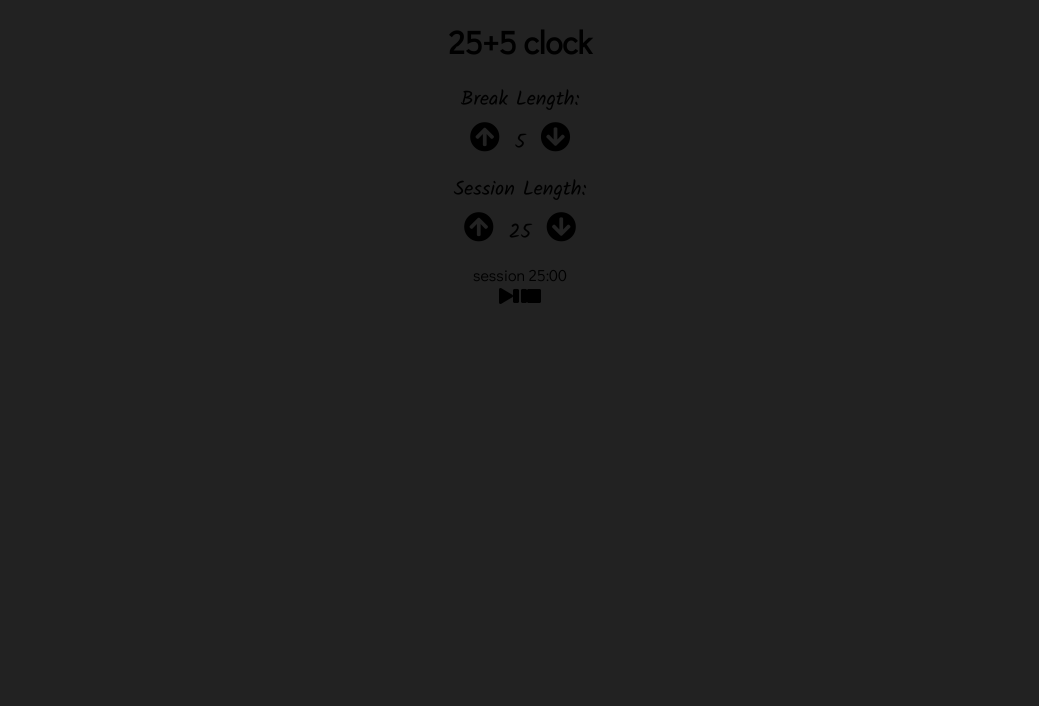
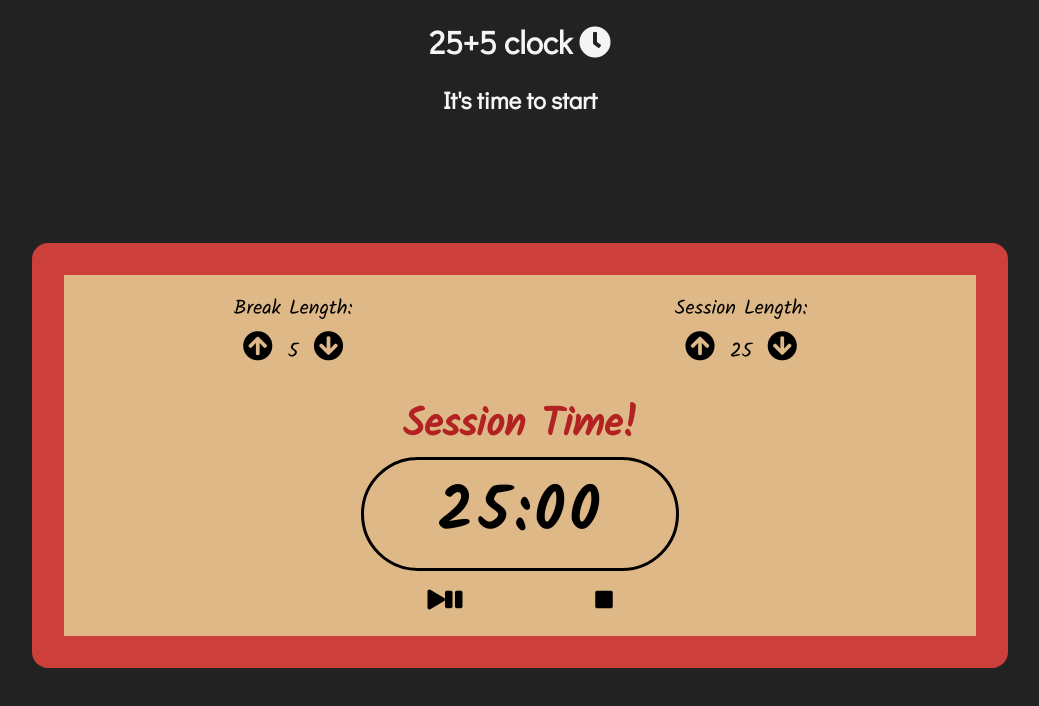
Before and after one commit to ramabadash/React-25-5, a React (Create React App) app in the folder session-break-clock/: page / in a window 1280 px wide. Shown: the top 706 px of the page, without its empty margins (120-1159 px from the left). Built offline with nearby package versions, Linux system fonts and the light colour scheme; a web font is replaced by a local one.

Commit message:
# start /stop + reset  functionality- test not pass

```diff
--- a/session-break-clock/src/components/App.js
+++ b/session-break-clock/src/components/App.js
@@ -1,26 +1,40 @@
 import React, { useState } from 'react';
 import TimeController from './TimeController';
 import Timer from './Timer';
+import '../styles/App.css';
 
 export default function App() {
   /***** STATES *****/
   const [breakLength, setBreakLength] = useState(5);
   const [sessionLength, setSessionLength] = useState(25);
   const [currentStage, setCurrentStage] = useState('session');
-  const [timer, setTimer] = useState(25 * 60);
 
   /***** FUNCTIONS *****/
-  const reset = () => {
+  const resetLength = () => {
     setSessionLength(25);
     setBreakLength(5);
   };
 
   return (
-    <div>
-      <h1>25+5 clock</h1>
-      <TimeController name={'break'} setTime={setBreakLength} currentTime={breakLength} /> {/* Break */}
-      <TimeController name={'session'} setTime={setSessionLength} currentTime={sessionLength} /> {/* Session */}
-      <Timer currentStage={currentStage} sessionLength={sessionLength} breakLength={breakLength} />
-    </div>
+    <>
+      <header>
+        <h1>
+          25+5 clock <i className='fas fa-clock'></i>
+        </h1>
+        <h2>It's time to start</h2>
+      </header>
+      <div className='app-container'>
+        <div className='controller-app'>
+          <TimeController name={'break'} setTime={setBreakLength} currentTime={breakLength} /> {/* Break */}
+          <TimeController name={'session'} setTime={setSessionLength} currentTime={sessionLength} /> {/* Session */}
+        </div>
+        <Timer
+          currentStage={currentStage}
+          sessionLength={sessionLength}
+          breakLength={breakLength}
+          resetLength={resetLength}
+        />
+      </div>
+    </>
   );
 }
--- a/session-break-clock/src/components/Timer.js
+++ b/session-break-clock/src/components/Timer.js
@@ -1,7 +1,20 @@
-import React from 'react';
+import React, { useState, useEffect } from 'react';
+import '../styles/Timer.css';
 
-export default function Timer({ currentStage, sessionLength, breakLength }) {
+export default function Timer({ currentStage, resetLength, sessionLength, breakLength }) {
+  /***** STATES *****/
+  const [timer, setTimer] = useState(currentStage === 'session' ? sessionLength * 60 : breakLength * 60);
+  const [isRunning, setIsRunning] = useState(false);
+  const [intervalName, setIntervalName] = useState(null);
+
   /***** FUNCTIONS *****/
+  //Update timer state on every length or stage change
+  useEffect(() => {
+    if (!isRunning) {
+      setTimer(currentStage === 'session' ? sessionLength * 60 : breakLength * 60);
+    }
+  }, [sessionLength, breakLength, currentStage]);
+
   //Convert time to mm : ss format
   const clockify = (time) => {
     let minutes = Math.floor(time / 60);
@@ -11,22 +24,47 @@ export default function Timer({ currentStage, sessionLength, breakLength }) {
     return minutes + ':' + seconds;
   };
 
+  //Run and stop time
+  const startStopTime = () => {
+    if (!isRunning) {
+      //Update clock every second
+      setIntervalName(
+        setInterval(() => {
+          if (timer > 0) {
+            setTimer((prevTimer) => prevTimer - 1);
+          } else {
+            clearInterval(intervalName); //Stop clock
+            setIsRunning(false);
+          }
+        }, 1000)
+      );
+      setIsRunning(true);
+      return;
+    } else {
+      clearInterval(intervalName); //Stop clock
+      setIsRunning(false);
+    }
+  };
+
+  const reset = () => {
+    resetLength();
+    clearInterval(intervalName); //Stop clock
+    setIsRunning(false);
+    setTimer(currentStage === 'session' ? sessionLength * 60 : breakLength * 60);
+  };
+
   return (
-    <div>
-      <div>
-        <label id='timer-label'>{currentStage}</label>
-        <label id='time-left'>
-          {' '}
-          {/* TODO - Pass test*/}
-          {currentStage === 'session' ? clockify(sessionLength * 60) : clockify(breakLength * 60)}
-        </label>
+    <div className='timer-container'>
+      <div className='time-labels'>
+        <label id='timer-label'>{currentStage} Time!</label>
+        <label id='time-left'>{clockify(timer)}</label>
       </div>
-      <div className='btn-container'>
+      <div className='btn-container' onClick={startStopTime}>
         <span id='start_stop'>
           <i className='fas fa-play'></i>
           <i className='fas fa-pause'></i>
         </span>
-        <span id='reset'>
+        <span id='reset' onClick={reset}>
           <i className='fas fa-square'></i>
         </span>
       </div>
```
